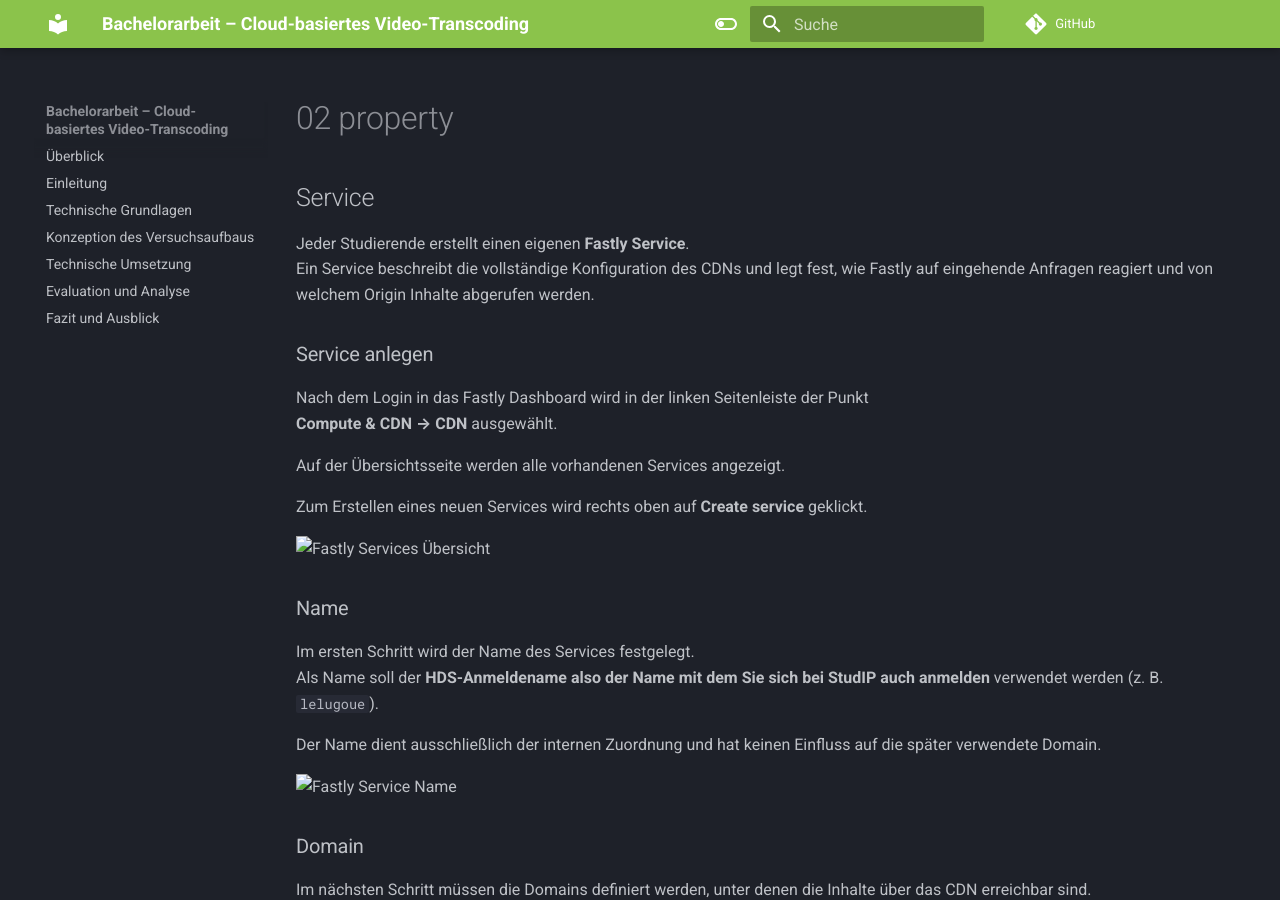
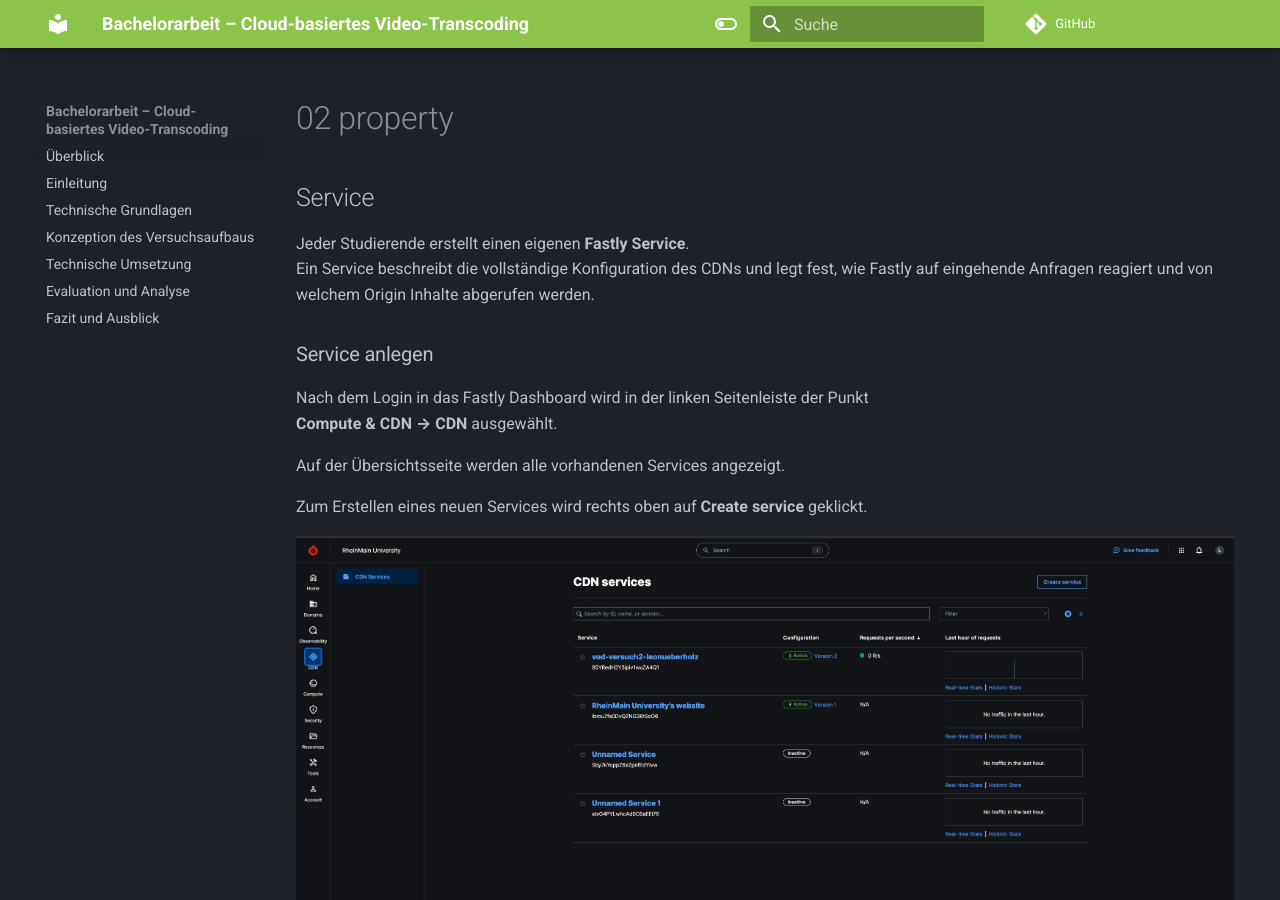
Before and after one commit to LimaLima2670/AWSPraktikumThesis, an MkDocs documentation site: the page built from docs/Versuch2/02-property.md, in a window 1280 px wide and 900 px high. Built offline with MkDocs 1.6.1 and Material for MkDocs 9.7.7, drawn with Linux system fonts in a browser that asks for light colours; comment, search, counter and statistics services are not loaded.

Commit message:
Update 02-property.md

````diff
--- a/docs/Versuch2/02-property.md
+++ b/docs/Versuch2/02-property.md
@@ -15,7 +15,7 @@ Auf der Übersichtsseite werden alle vorhandenen Services angezeigt.
 Zum Erstellen eines neuen Services wird rechts oben auf **Create service**
 geklickt.
 
-![Fastly Services Übersicht](../../assets/Versuch2/services.jpg)
+![Fastly Services Übersicht](../assets/services.jpg)
 
 ### Name
 
@@ -25,7 +25,7 @@ Als Name soll der **HDS-Anmeldename also der Name mit dem Sie sich bei StudIP au
 Der Name dient ausschließlich der internen Zuordnung und hat keinen Einfluss
 auf die später verwendete Domain.
 
-![Fastly Service Name](../../assets/Versuch2/lelugoue.jpg)
+![Fastly Service Name](../assets/lelugoue.jpg)
 
 ### Domain
 
@@ -42,7 +42,7 @@ Diese Domain wird automatisch von Fastly bereitgestellt und besitzt die Form:
 
 Diese Domain wird später zur Auslieferung der Mediendateien genutzt.
 
-![Fastly Service Domain](../../assets/Versuch2/domain.jpg)
+![Fastly Service Domain](../assets/domain.jpg)
 
 
 ### Segmentiertes Caching aktivieren
@@ -58,7 +58,7 @@ Segmented Caching ist standardmäßig nicht aktiv und muss gezielt konfiguriert
 Navigieren Sie unter **LOGGING** zu dem Reiter Snippets
 
 
-![ObjectSTorage](../../assets/Versuch2/VLCSNIPPET.jpg)
+![ObjectSTorage](../assets/VLCSNIPPET.jpg)
 
 Übergeben Sie auf der Einrichtungsmaske folgende Parameter:
 
@@ -72,26 +72,7 @@ if (req.url.ext == ".ts") {
 }
 ```
 
-![ObjectSTorage](../../assets/Versuch2/Settingsvlc.jpg)
-
-
-
-
-
-
-
-
-
-
-
-
-
-
-
-
-
-
-
+![ObjectSTorage](../assets/Settingsvlc.jpg)
 
 
 
````
